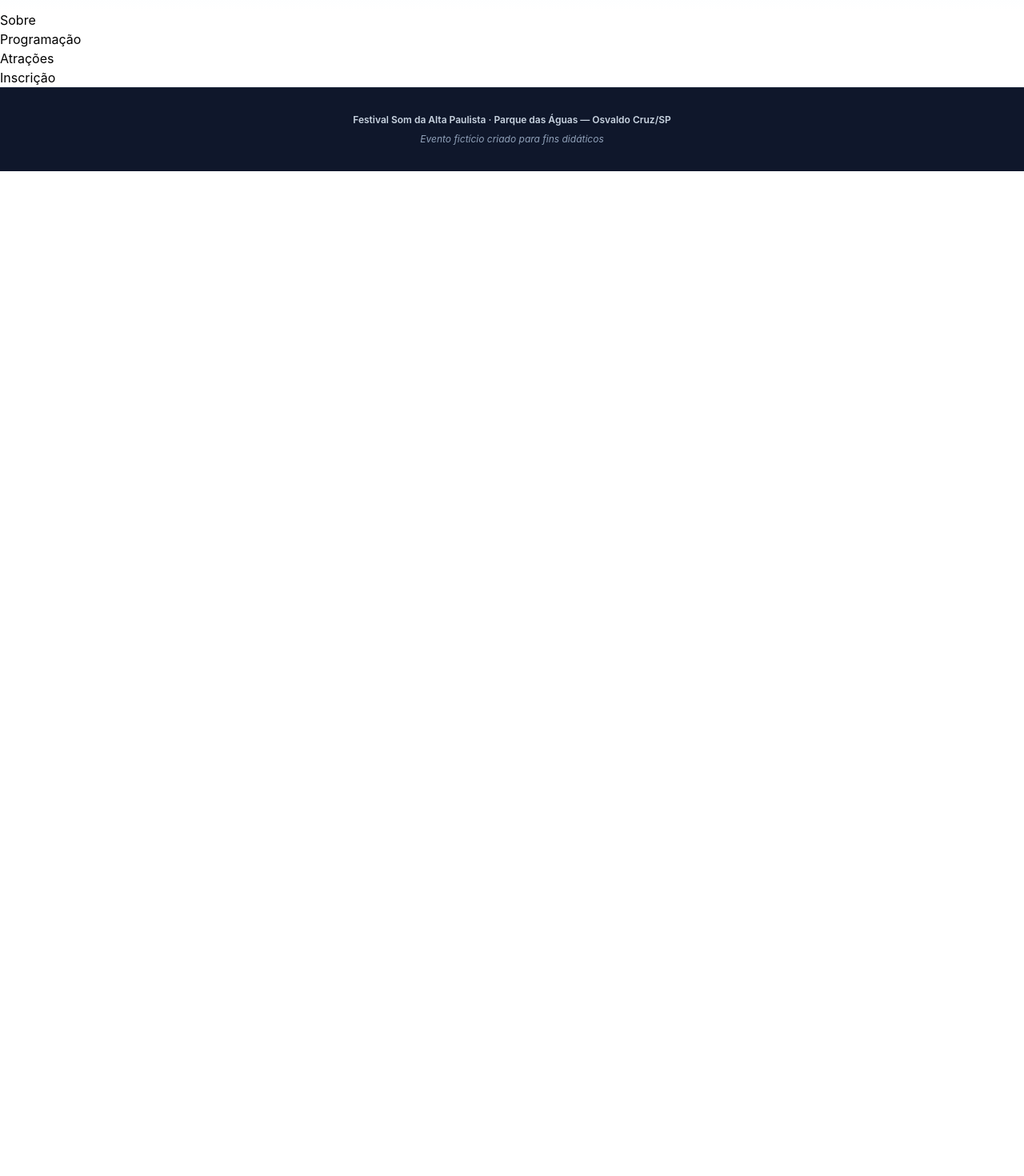
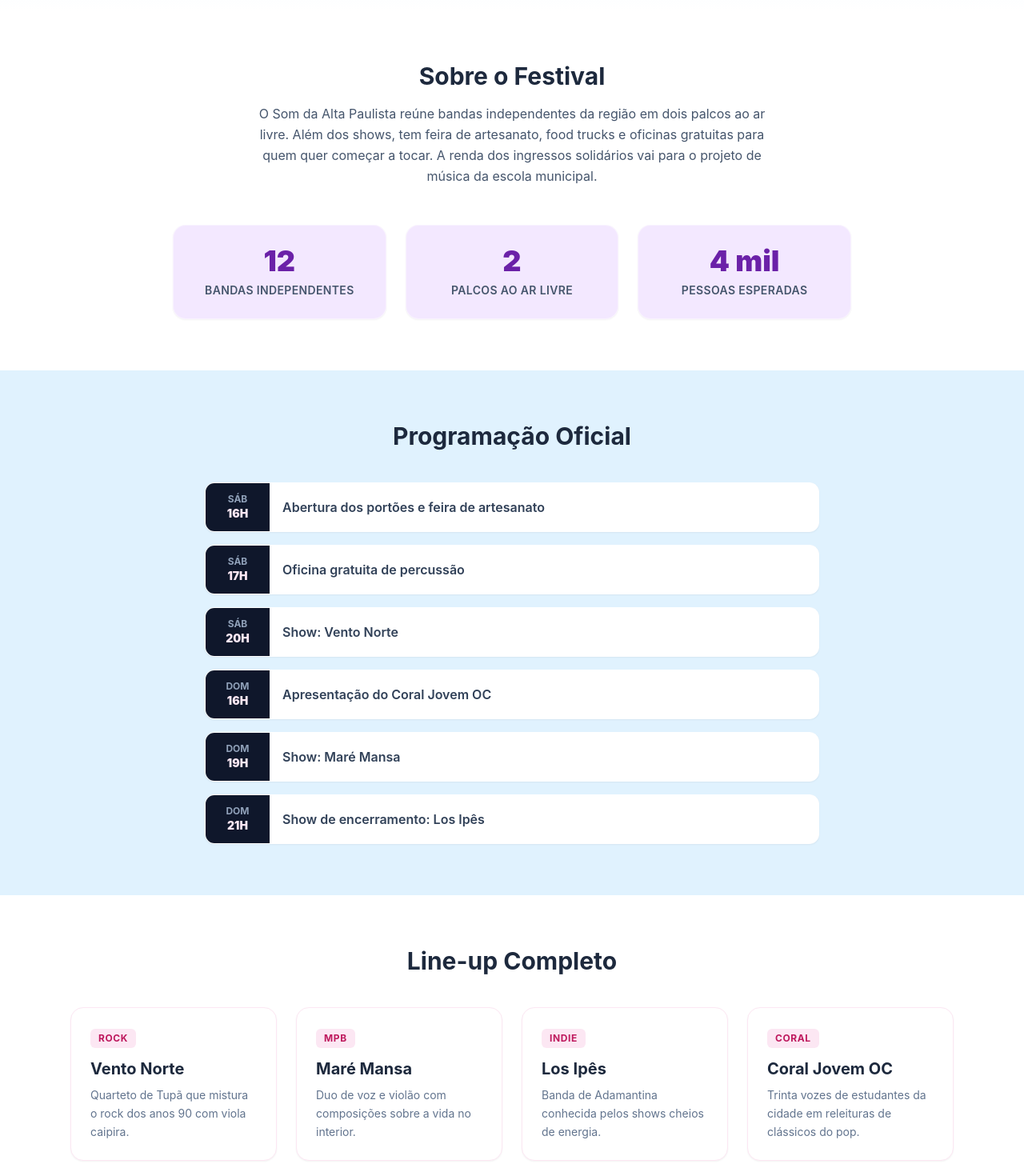
Before and after one commit to FerBighi/lp-evento-mariaFernanda, a React (Vite) app: page / in a window 1280 px wide. Shown: the part 500-1970 px from the top of the page at 80% size. Before the commit the page ends 800 px from the top, so only its background shows below. Built offline with nearby package versions, Linux system fonts and the light colour scheme.

Commit message:
Etapa 4 — Listas dinâmicas configuradas e padronização de arquivos para o GitHub

```diff
--- a/src/components/Atracoes.jsx
+++ b/src/components/Atracoes.jsx
@@ -1,7 +1,21 @@
+import { atracoes } from '../data/evento';
+import CartaoAtracao from './CartaoAtracao';
+
 function Atracoes() {
     return (
-        <section>
-            <h2>Atrações</h2>
+        <section id="atracoes" className="py-16 px-6 max-w-6xl mx-auto">
+            <h2 className="text-3xl font-bold text-center text-slate-800 mb-10">Line-up Completo</h2>
+
+            <div className="grid gap-6 grid-cols-1 sm:grid-cols-2 lg:grid-cols-4">
+                {atracoes.map((atracao) => (
+                    <CartaoAtracao
+                        key={atracao.nome}
+                        nome={atracao.nome}
+                        estilo={atracao.estilo}
+                        descricao={atracao.descricao}
+                    />
+                ))}
+            </div>
         </section>
     );
 }
--- a/src/components/CartaoAtracao.jsx
+++ b/src/components/CartaoAtracao.jsx
@@ -1,7 +1,13 @@
-function CartaoAtracao({ nome }) {
+function CartaoAtracao({ nome, estilo, descricao }) {
     return (
-        <article>
-            <h3>{nome}</h3>
+        <article className="rounded-2xl bg-white p-6 border border-rosa-fundo flex flex-col justify-between shadow-xs">
+            <div>
+                <span className="inline-block bg-rosa-fundo text-rosa-destaque text-xs font-bold px-2.5 py-1 rounded-md mb-3 uppercase tracking-wider">
+                    {estilo}
+                </span>
+                <h3 className="text-xl font-bold text-slate-800 mb-2">{nome}</h3>
+                <p className="text-slate-500 text-sm leading-relaxed">{descricao}</p>
+            </div>
         </article>
     );
 }
--- a/src/components/Programacao.jsx
+++ b/src/components/Programacao.jsx
@@ -1,7 +1,24 @@
+import { programacao } from '../data/evento';
+
 function Programacao() {
     return (
-        <section>
-            <h2>Programação</h2>
+        <section id="programacao" className="py-16 px-6 bg-azul-fundo">
+            <div className="max-w-3xl mx-auto">
+                <h2 className="text-3xl font-bold text-slate-800 text-center mb-10">Programação Oficial</h2>
+
+                <div className="space-y-4">
+                    {programacao.map((item) => (
+                        <div key={item.id} className="flex bg-white rounded-xl shadow-xs overflow-hidden border border-white">
+                            {/* CORRIGIDO: Ajustado para min-w-20 que se adapta melhor aos padrões nativos da v4 */}
+                            <span className="bg-slate-900 text-rosa-fundo font-bold px-4 py-3 flex flex-col items-center justify-center min-w-20 text-xs uppercase">
+                                <span className="text-slate-400">{item.dia}</span>
+                                <span className="text-sm font-black">{item.horario}</span>
+                            </span>
+                            <p className="p-4 text-slate-700 font-semibold text-base flex items-center">{item.atividade}</p>
+                        </div>
+                    ))}
+                </div>
+            </div>
         </section>
     );
 }
--- a/src/components/Sobre.jsx
+++ b/src/components/Sobre.jsx
@@ -1,7 +1,21 @@
+import { destaquesSobre } from '../data/evento';
+
 function Sobre() {
     return (
-        <section>
-            <h2>Sobre</h2>
+        <section id="sobre" className="py-16 px-6 max-w-4xl mx-auto text-center">
+            <h2 className="text-3xl font-bold text-slate-800 mb-4">Sobre o Festival</h2>
+            <p className="text-slate-600 max-w-2xl mx-auto mb-12 text-base leading-relaxed">
+                O Som da Alta Paulista reúne bandas independentes da região em dois palcos ao ar livre. Além dos shows, tem feira de artesanato, food trucks e oficinas gratuitas para quem quer começar a tocar. A renda dos ingressos solidários vai para o projeto de música da escola municipal.
+            </p>
+
+            <div className="grid grid-cols-1 sm:grid-cols-3 gap-6">
+                {destaquesSobre.map((item) => (
+                    <div key={item.texto} className="p-6 bg-roxo-fundo rounded-2xl border border-white/50 shadow-xs">
+                        <span className="block text-4xl font-black text-roxo-destaque mb-1">{item.numero}</span>
+                        <span className="text-sm font-semibold text-slate-600 uppercase tracking-wide">{item.texto}</span>
+                    </div>
+                ))}
+            </div>
         </section>
     );
 }
--- a/src/data/evento.js
+++ b/src/data/evento.js
@@ -1,12 +1,33 @@
 export const evento = {
-    nome: "Nome do Seu Evento",
-    data: "20 de Outubro de 2026",
-    local: "Sua Cidade - SP",
+    nome: "Festival Som da Alta Paulista",
+    slogan: "Dois dias de música independente no coração do Oeste Paulista.",
+    data: "13 e 14 de março de 2027 · das 16h às 23h",
+    local: "Parque das Águas — Osvaldo Cruz/SP"
 };
 
-export const autores = [
-    { nome: "Machado de Assis", genero: "Romance" },
-    { nome: "Clarice Lispector", genero: "Contos" },
-    { nome: "Adélia Prado", genero: "Poesia" },
-    { nome: "Conceição Evaristo", genero: "Ficção" }
+export const destaquesSobre = [
+    { numero: "12", texto: "Bandas independentes" },
+    { numero: "2", texto: "Palcos ao ar livre" },
+    { numero: "4 mil", texto: "Pessoas esperadas" }
 ];
+
+export const programacao = [
+    { id: 1, dia: "Sáb", horario: "16h", atividade: "Abertura dos portões e feira de artesanato" },
+    { id: 2, dia: "Sáb", horario: "17h", atividade: "Oficina gratuita de percussão" },
+    { id: 3, dia: "Sáb", horario: "20h", atividade: "Show: Vento Norte" },
+    { id: 4, dia: "Dom", horario: "16h", atividade: "Apresentação do Coral Jovem OC" },
+    { id: 5, dia: "Dom", horario: "19h", atividade: "Show: Maré Mansa" },
+    { id: 6, dia: "Dom", horario: "21h", atividade: "Show de encerramento: Los Ipês" }
+];
+
+export const atracoes = [
+    { nome: "Vento Norte", estilo: "Rock", descricao: "Quarteto de Tupã que mistura o rock dos anos 90 com viola caipira." },
+    { nome: "Maré Mansa", estilo: "MPB", descricao: "Duo de voz e violão com composições sobre a vida no interior." },
+    { nome: "Los Ipês", estilo: "Indie", descricao: "Banda de Adamantina conhecida pelos shows cheios de energia." },
+    { nome: "Coral Jovem OC", estilo: "Coral", descricao: "Trinta vozes de estudantes da cidade em releituras de clássicos do pop." }
+];
+
+export const tiposIngresso = [
+    "Passaporte 2 dias — R$ 35",
+    "Solidário (+1 kg de alimento) — R$ 30"
+];
```
